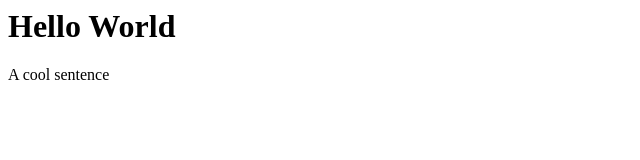
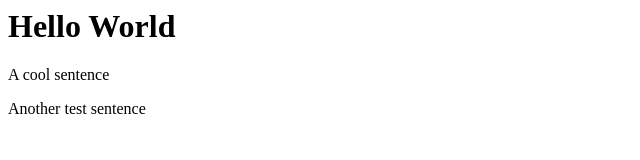
Before and after one commit to piersolenski/release-test, a website: page index.html in a window 1280 px wide. Shown: the whole page, without its empty margins (0-640 px from the left). Drawn offline with Linux system fonts and the light colour scheme.

Commit message:
Add test sentence

```diff
--- a/index.html
+++ b/index.html
@@ -2,5 +2,6 @@
   <body>
     <h1>Hello World</h1>
     <p>A cool sentence</p>
+    <p>Another test sentence</p>
   </body>
 </html>
```
